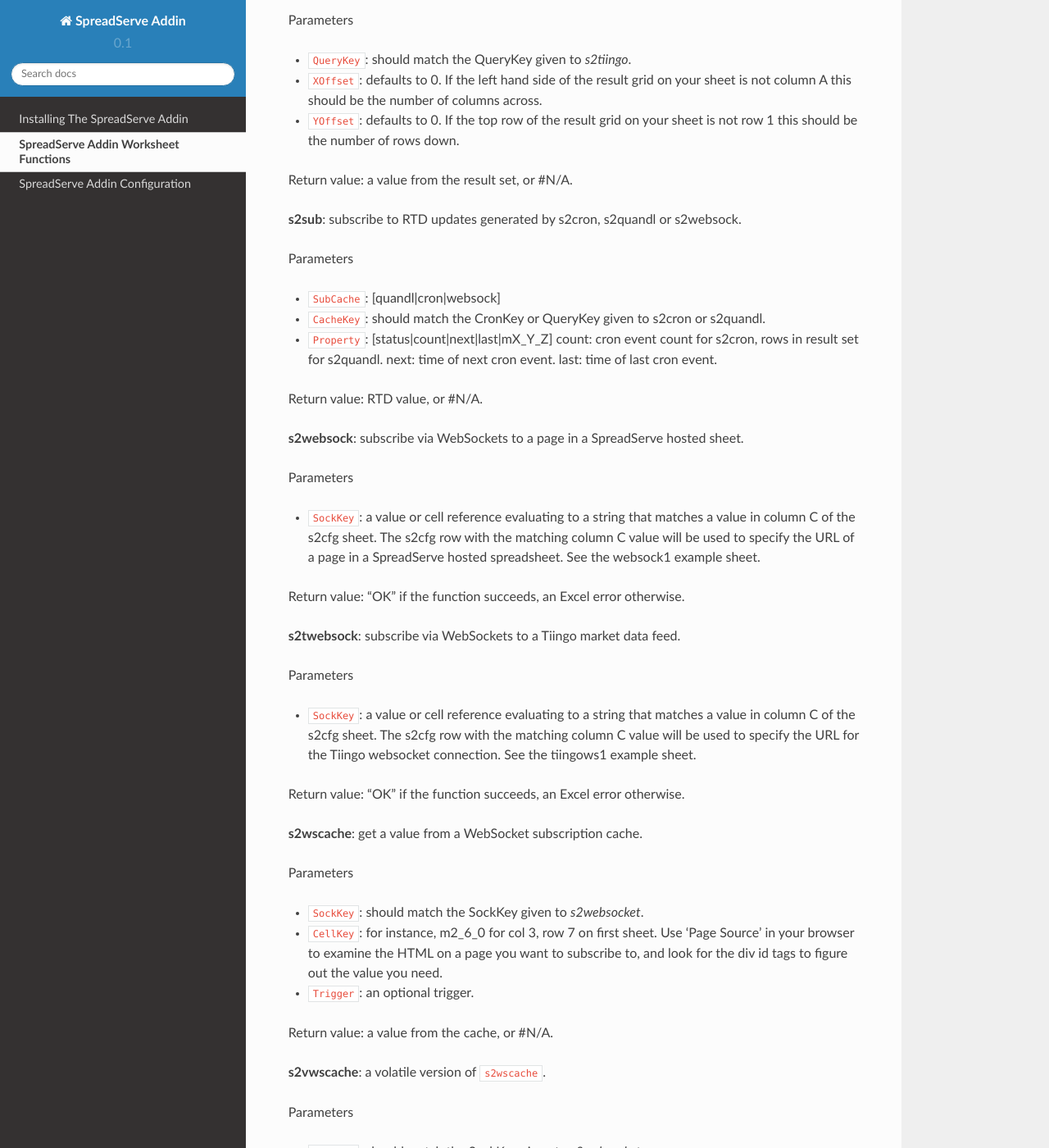
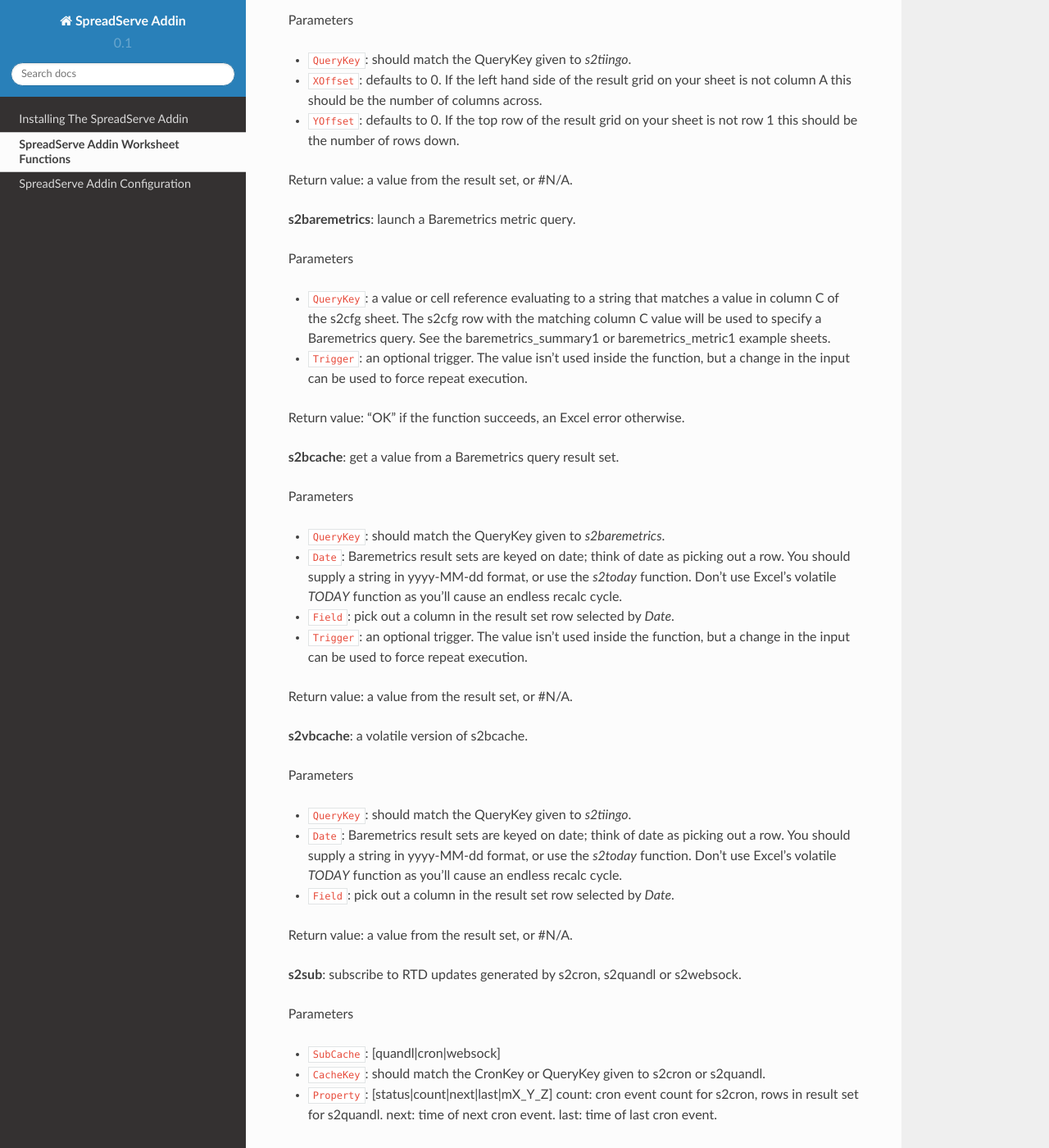
Before and after one commit to SpreadServe/SSAddin, a Sphinx documentation site: the page built from docs/functions.rst, in a window 1280 px wide and 1400 px high, scrolled down 2347 px. Shown: the whole window at 82% size. Built offline with Sphinx 7.4.7 and the Read the Docs theme 2.0.0, drawn with Linux system fonts in a browser that asks for light colours; some of the changed text lies outside the part shown.

Commit message:
add baremetrics to docs

```diff
--- a/docs/functions.rst
+++ b/docs/functions.rst
@@ -101,6 +101,44 @@
 
 Return value: a value from the result set, or #N/A.
 
+**s2baremetrics**: launch a Baremetrics metric query.
+
+Parameters
+
+* ``QueryKey``: a value or cell reference evaluating to a string that matches a value in column C of
+  the s2cfg sheet. The s2cfg row with the matching column C value will be used to specify a Baremetrics query.
+  See the baremetrics_summary1 or baremetrics_metric1 example sheets.
+* ``Trigger``: an optional trigger. The value isn't used inside the function, but a change in the input can
+  be used to force repeat execution.
+
+Return value: "OK" if the function succeeds, an Excel error otherwise.
+
+**s2bcache**: get a value from a Baremetrics query result set.
+
+Parameters
+
+* ``QueryKey``: should match the QueryKey given to `s2baremetrics`.
+* ``Date``: Baremetrics result sets are keyed on date; think of date as picking out a row. You should supply a
+  string in yyyy-MM-dd format, or use the `s2today` function. Don't use Excel's volatile `TODAY` function as
+  you'll cause an endless recalc cycle.
+* ``Field``: pick out a column in the result set row selected by `Date`.
+* ``Trigger``: an optional trigger. The value isn't used inside the function, but a change in the input can
+  be used to force repeat execution.
+
+Return value: a value from the result set, or #N/A.
+
+**s2vbcache**: a volatile version of s2bcache.
+
+Parameters
+
+* ``QueryKey``: should match the QueryKey given to `s2tiingo`.
+* ``Date``: Baremetrics result sets are keyed on date; think of date as picking out a row. You should supply a
+  string in yyyy-MM-dd format, or use the `s2today` function. Don't use Excel's volatile `TODAY` function as
+  you'll cause an endless recalc cycle.
+* ``Field``: pick out a column in the result set row selected by `Date`.
+
+Return value: a value from the result set, or #N/A.
+
 **s2sub**: subscribe to RTD updates generated by s2cron, s2quandl or s2websock.
 
 Parameters
@@ -154,3 +192,11 @@
   value you need.
 
 Return value: a value from the cache, or #N/A.
+
+**s2today**: non volatile alternative to Excel's `TODAY`.
+
+Parameters
+
+* ``Offset``: 0 to get today, -1 for yesterday, +1 for tomorrow, -7 for a week ago, +7 for a week from now.
+
+Return value: a yyyy-MM-dd formatted date string.
--- a/docs/install.rst
+++ b/docs/install.rst
@@ -3,11 +3,12 @@
 
 **Installing the addin for the first time**
 
-* Get the zip from https://github.com/SpreadServe/SSAddin
-* Unzip the download and install src/bin/Release/SSAddin.xll as an Excel addin.
+* Get the XLL from http://spreadserve.com/s3/downloads.html or source from https://github.com/SpreadServe/SSAddin
+* Install SSAddin.xll as an Excel addin.
 
   * Use SSAddin64.xll if you're running a 64 bit Excel.
   * Watch this video if you're unsure about adding an addin https://www.youtube.com/watch?v=i_sijj1NZFM
+  * Put SSAddin.xll.config in the same directory as SSAddin.xll, and edit it to add Tiingo, Quandl and Baremetrics keys if you use those services.
 
 * Create a new sheet, or load one of the test sheets to check that the addin is loaded.
 
```
Also changed, not shown: docs/config.rst (+26 -0 lines).
